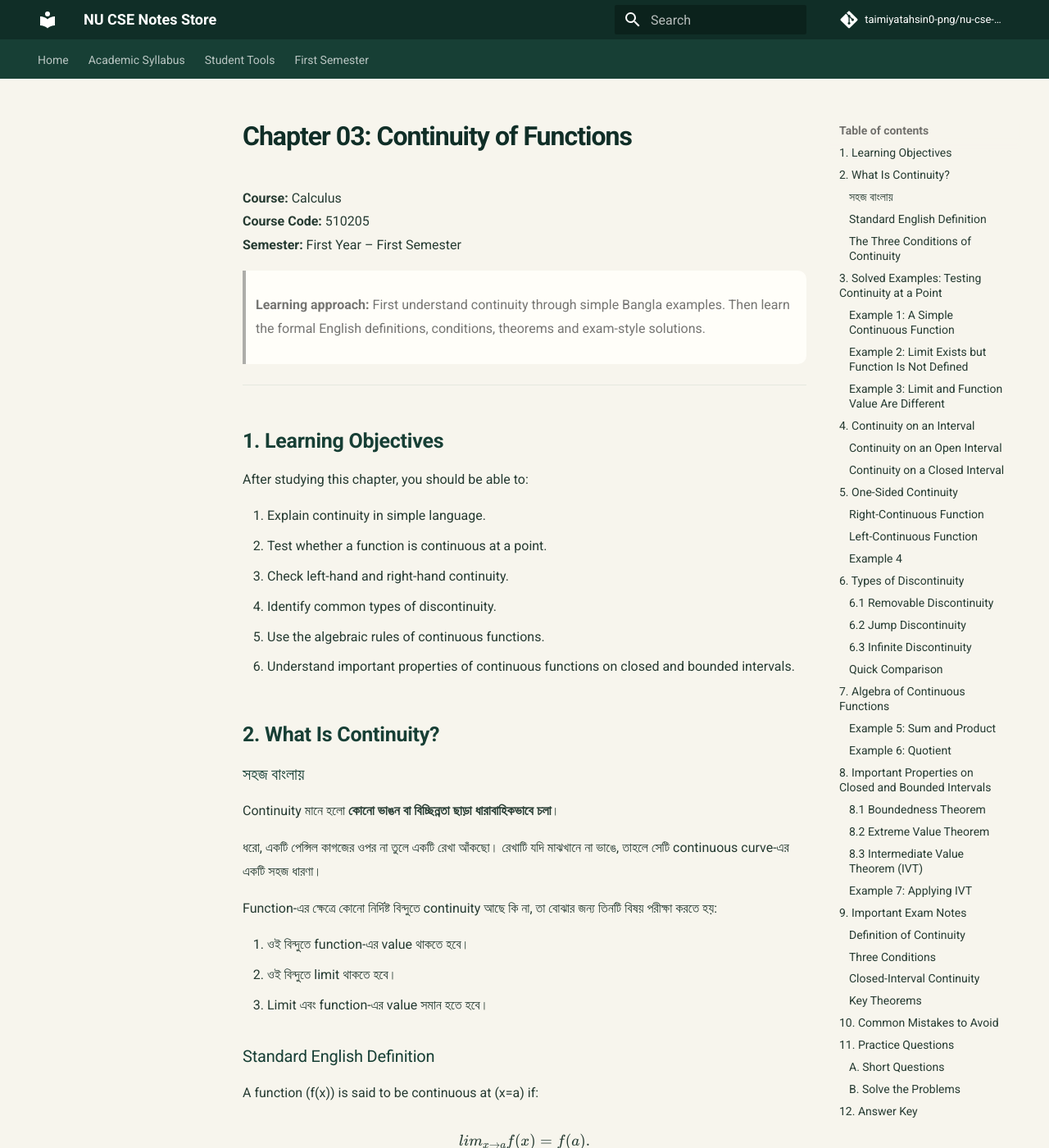
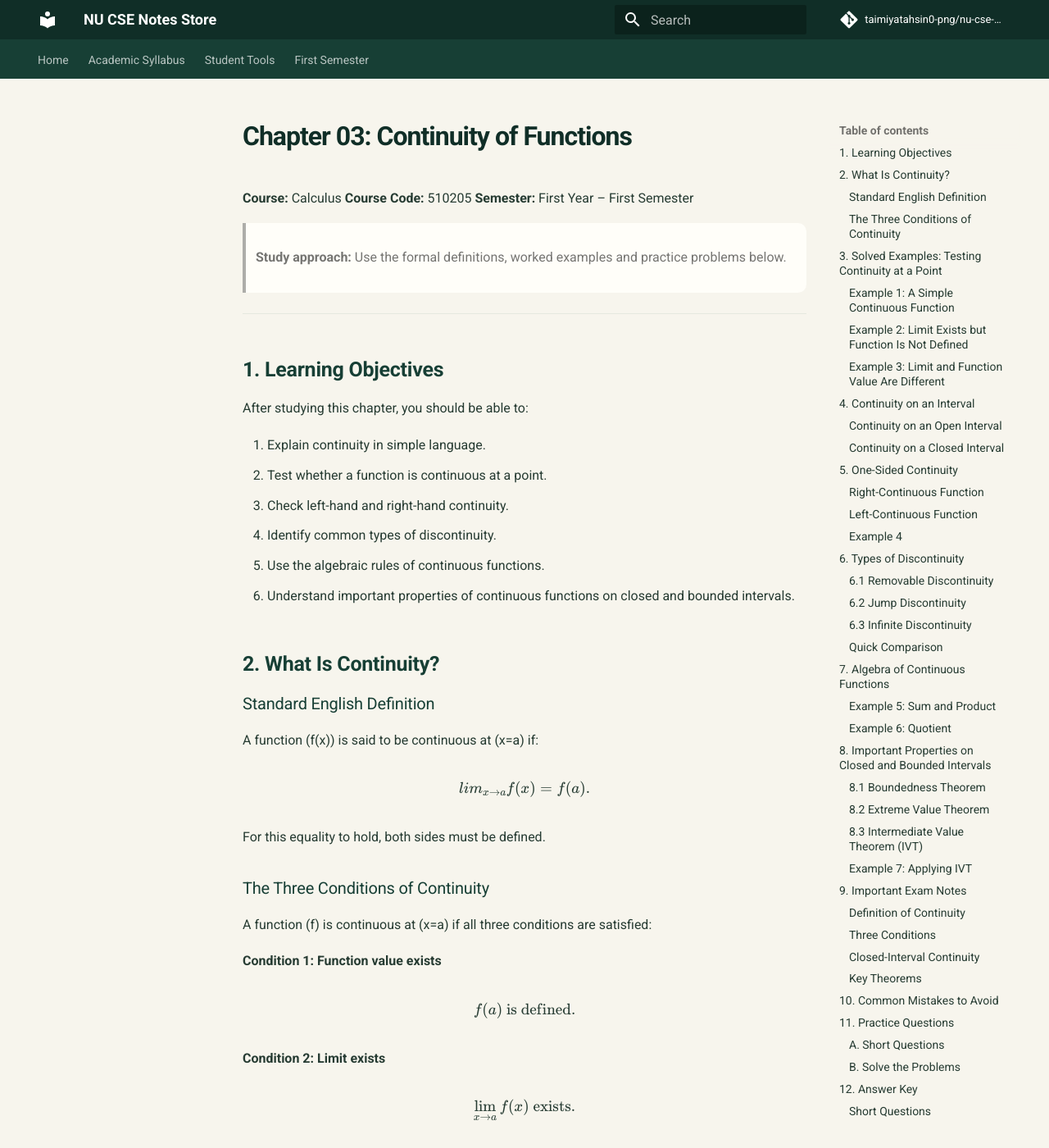
Before and after one commit to taimiyatahsin0-png/nu-cse-notes-store, an MkDocs documentation site: the page built from docs/subjects/cal/chapter-03-continuity-of-functions.md, in a window 1280 px wide and 1400 px high. Shown: the whole window at 82% size. Built offline with MkDocs 1.6.1 and Material for MkDocs 9.7.7, drawn with Linux system fonts in a browser that asks for light colours; comment, search, counter and statistics services are not loaded; some of the changed text lies outside the part shown.

Commit message:
Remove Bangla content; standardize English-only notes

```diff
--- a/docs/subjects/cal/chapter-03-continuity-of-functions.md
+++ b/docs/subjects/cal/chapter-03-continuity-of-functions.md
@@ -4,7 +4,7 @@
 **Course Code:** 510205
 **Semester:** First Year – First Semester
 
-> **Learning approach:** First understand continuity through simple Bangla examples. Then learn the formal English definitions, conditions, theorems and exam-style solutions.
+> **Study approach:** Use the formal definitions, worked examples and practice problems below.
 
 ---
 
@@ -20,18 +20,6 @@ After studying this chapter, you should be able to:
 6. Understand important properties of continuous functions on closed and bounded intervals.
 
 ## 2. What Is Continuity?
-
-### সহজ বাংলায়
-
-Continuity মানে হলো **কোনো ভাঙন বা বিচ্ছিন্নতা ছাড়া ধারাবাহিকভাবে চলা**।
-
-ধরো, একটি পেন্সিল কাগজের ওপর না তুলে একটি রেখা আঁকছো। রেখাটি যদি মাঝখানে না ভাঙে, তাহলে সেটি continuous curve-এর একটি সহজ ধারণা।
-
-Function-এর ক্ষেত্রে কোনো নির্দিষ্ট বিন্দুতে continuity আছে কি না, তা বোঝার জন্য তিনটি বিষয় পরীক্ষা করতে হয়:
-
-1. ওই বিন্দুতে function-এর value থাকতে হবে।
-2. ওই বিন্দুতে limit থাকতে হবে।
-3. Limit এবং function-এর value সমান হতে হবে।
 
 ### Standard English Definition
 
@@ -70,8 +58,6 @@ That means the left-hand and right-hand limits exist and are equal:
 \[
 \lim_{x\to a}f(x)=f(a).
 \]
-
-**মনে রাখবে:** তিনটি শর্তের যেকোনো একটি ব্যর্থ হলে function-টি ওই বিন্দুতে discontinuous বা অসতত।
 
 ## 3. Solved Examples: Testing Continuity at a Point
 
@@ -418,8 +404,6 @@ When a function is continuous on a closed and bounded interval, important theore
 
 **Statement:** Every function that is continuous on a closed and bounded interval ([a,b]) is bounded on that interval.
 
-**সহজ বাংলা:** Function-টির output একটি নির্দিষ্ট সর্বোচ্চ ও সর্বনিম্ন সীমার মধ্যে থাকবে। অর্থাৎ, output অসীমভাবে বড় বা ছোট হবে না।
-
 In other words, there exist real numbers (m) and (M) such that:
 
 \[
@@ -430,8 +414,6 @@ m\leq f(x)\leq M
 ### 8.2 Extreme Value Theorem
 
 **Statement:** If a function is continuous on a closed and bounded interval ([a,b]), then it attains both an absolute maximum value and an absolute minimum value on that interval.
-
-**সহজ বাংলা:** Function-এর graph-এ ওই interval-এর মধ্যে সবচেয়ে বড় output এবং সবচেয়ে ছোট output—দুটিই পাওয়া যাবে।
 
 **Example:**
 
@@ -463,8 +445,6 @@ Therefore:
 \[
 f(c)=N.
 \]
-
-**সহজ বাংলা:** একটি continuous function যদি এক প্রান্তে ২ এবং অন্য প্রান্তে ৮ হয়, তাহলে মাঝখানের প্রতিটি মান—যেমন ৩, ৪, ৫, ৬, ৭—অন্তত একবার গ্রহণ করবে।
 
 ### Example 7: Applying IVT
 
```
